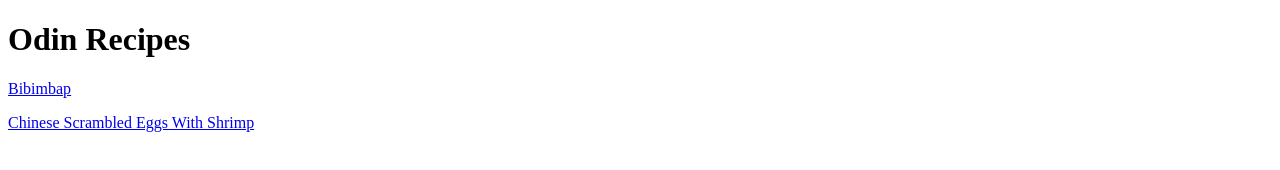
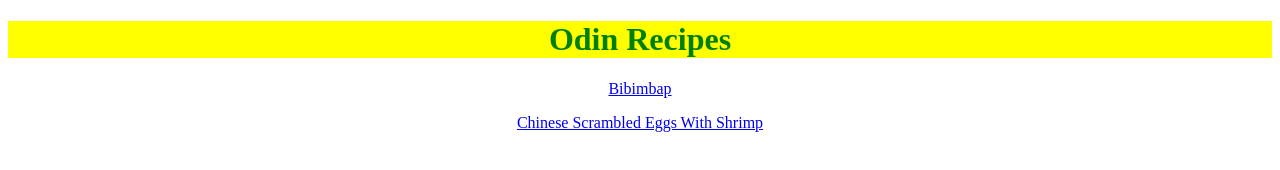
Before and after one commit to owen-cheu/odin-recipes, a plain HTML site: page index.html in a window 1280 px wide. Drawn offline with Linux system fonts and the light colour scheme.

Commit message:
begin adding CSS

```diff
--- /dev/null
+++ b/home.css
@@ -0,0 +1,9 @@
+h1 {
+    color: green;
+    background-color: yellow;
+    text-align: center;
+}
+
+p {
+    text-align: center;
+}
--- a/index.html
+++ b/index.html
@@ -3,6 +3,7 @@
     <head>
       <meta charset="utf-8">
       <title>Odin Recipes</title>
+      <link rel="stylesheet" href="home.css">
     </head>
 
     <body>
```
Also changed, not shown: 1 other file.
